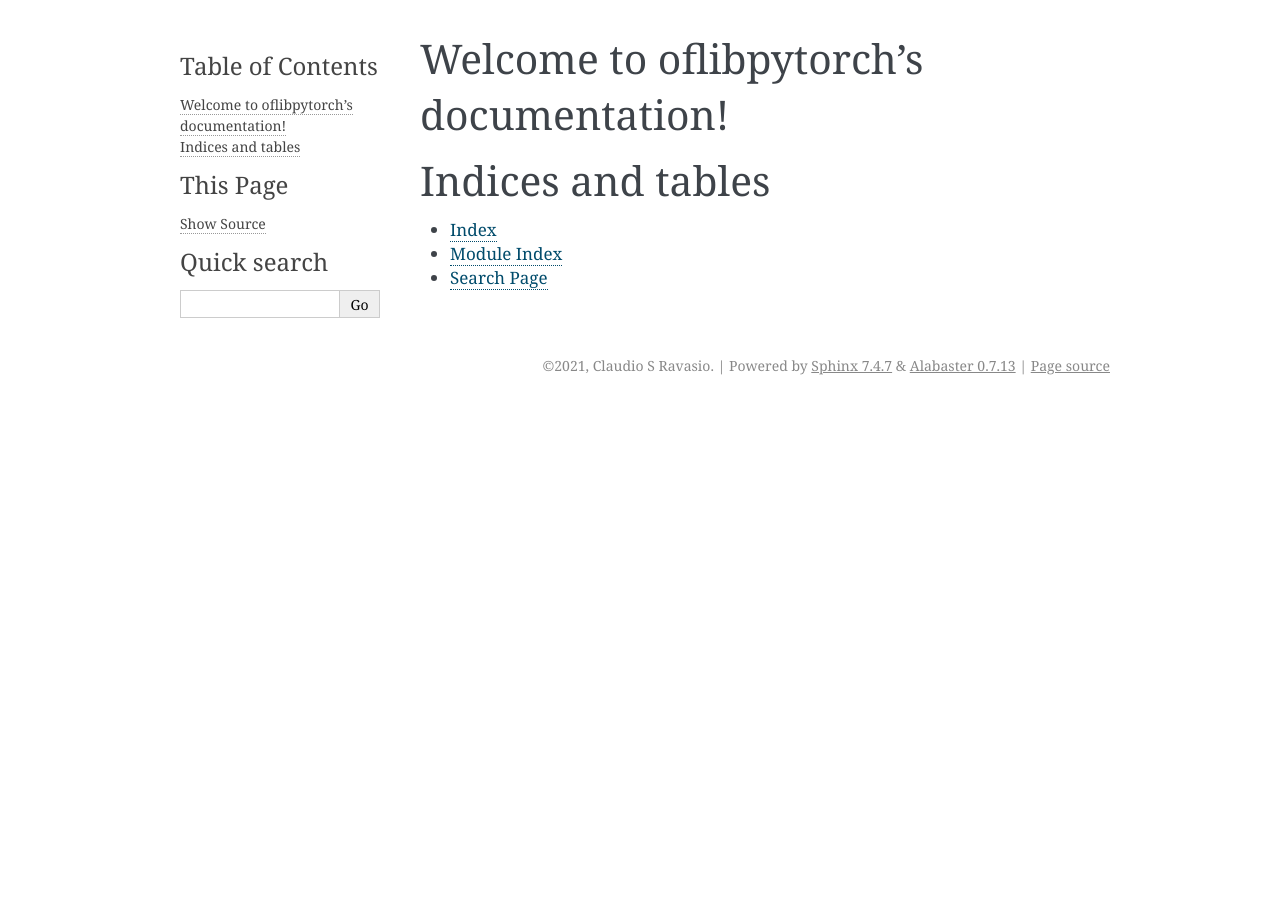
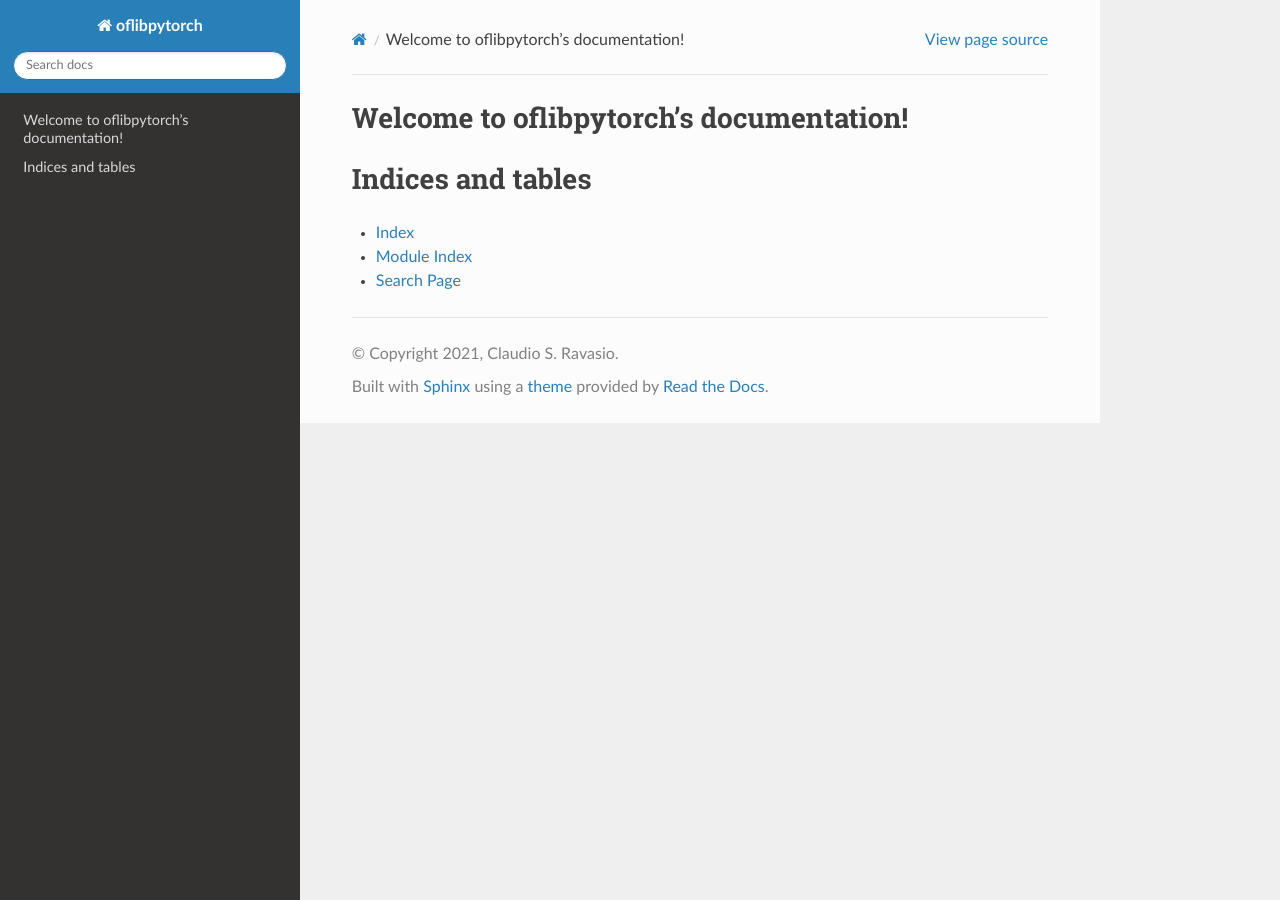
Before and after one commit to CSRavasio/oflibpytorch, a Sphinx documentation site: the page built from docs/index.rst, in a window 1280 px wide. Built offline with Sphinx 7.4.7 and the Read the Docs theme 2.0.0, drawn with Linux system fonts in a browser that asks for light colours.

Commit message:
docs: conf.py updated

```diff
--- a/docs/conf.py
+++ b/docs/conf.py
@@ -10,16 +10,16 @@
 # add these directories to sys.path here. If the directory is relative to the
 # documentation root, use os.path.abspath to make it absolute, like shown here.
 #
-# import os
-# import sys
-# sys.path.insert(0, os.path.abspath('.'))
+import os
+import sys
+sys.path.insert(0, os.path.abspath('..'))
 
 
 # -- Project information -----------------------------------------------------
 
 project = 'oflibpytorch'
-copyright = '2021, Claudio S Ravasio'
-author = 'Claudio S Ravasio'
+copyright = '2021, Claudio S. Ravasio'
+author = 'Claudio S. Ravasio'
 
 # The full version, including alpha/beta/rc tags
 release = '1.0.0'
@@ -31,7 +31,13 @@ release = '1.0.0'
 # extensions coming with Sphinx (named 'sphinx.ext.*') or your custom
 # ones.
 extensions = [
+    "sphinx.ext.autodoc",
+    "sphinx.ext.autosectionlabel",
+    "sphinx_rtd_theme",
 ]
+
+autodoc_member_order = "bysource"
+autodoc_type_aliases = {"Flow": "Flow"}
 
 # Add any paths that contain templates here, relative to this directory.
 templates_path = ['_templates']
@@ -47,7 +53,7 @@ exclude_patterns = ['_build', 'Thumbs.db', '.DS_Store']
 # The theme to use for HTML and HTML Help pages.  See the documentation for
 # a list of builtin themes.
 #
-html_theme = 'alabaster'
+html_theme = "sphinx_rtd_theme"
 
 # Add any paths that contain custom static files (such as style sheets) here,
 # relative to this directory. They are copied after the builtin static files,
```
